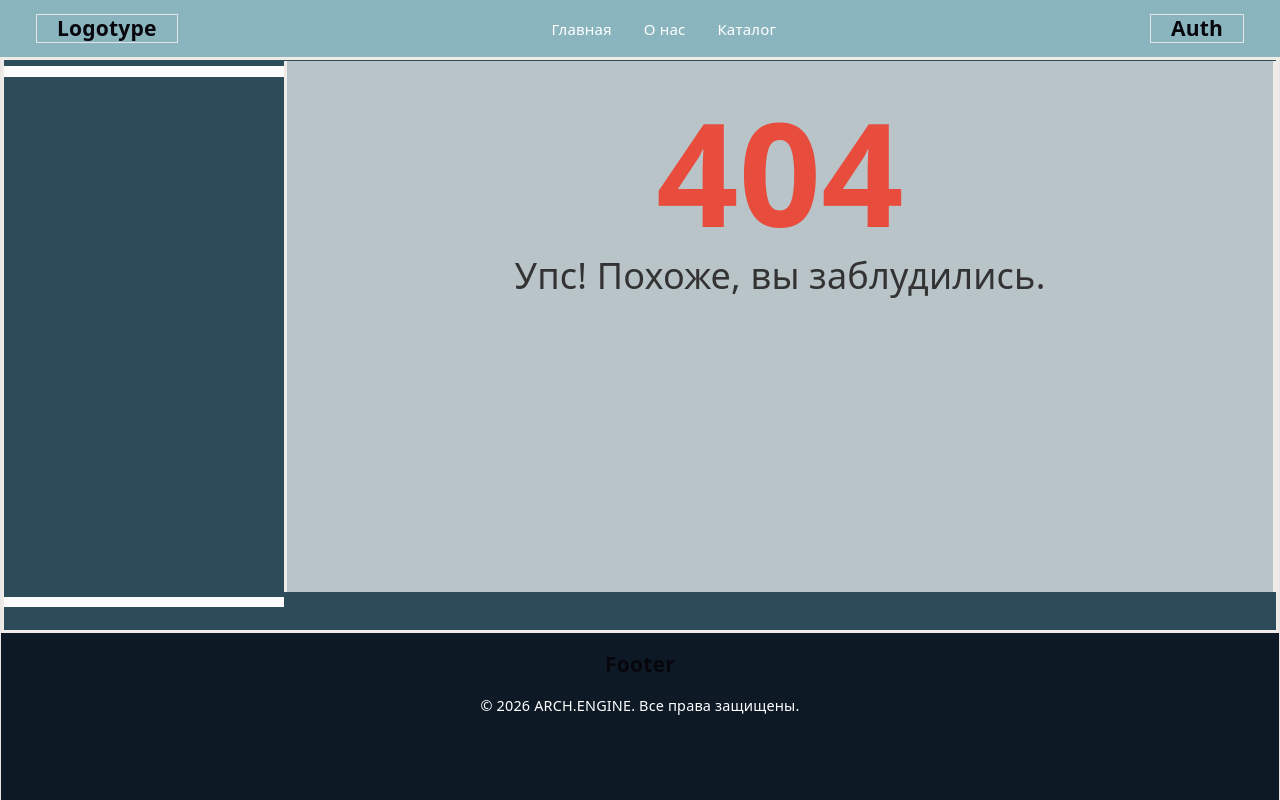
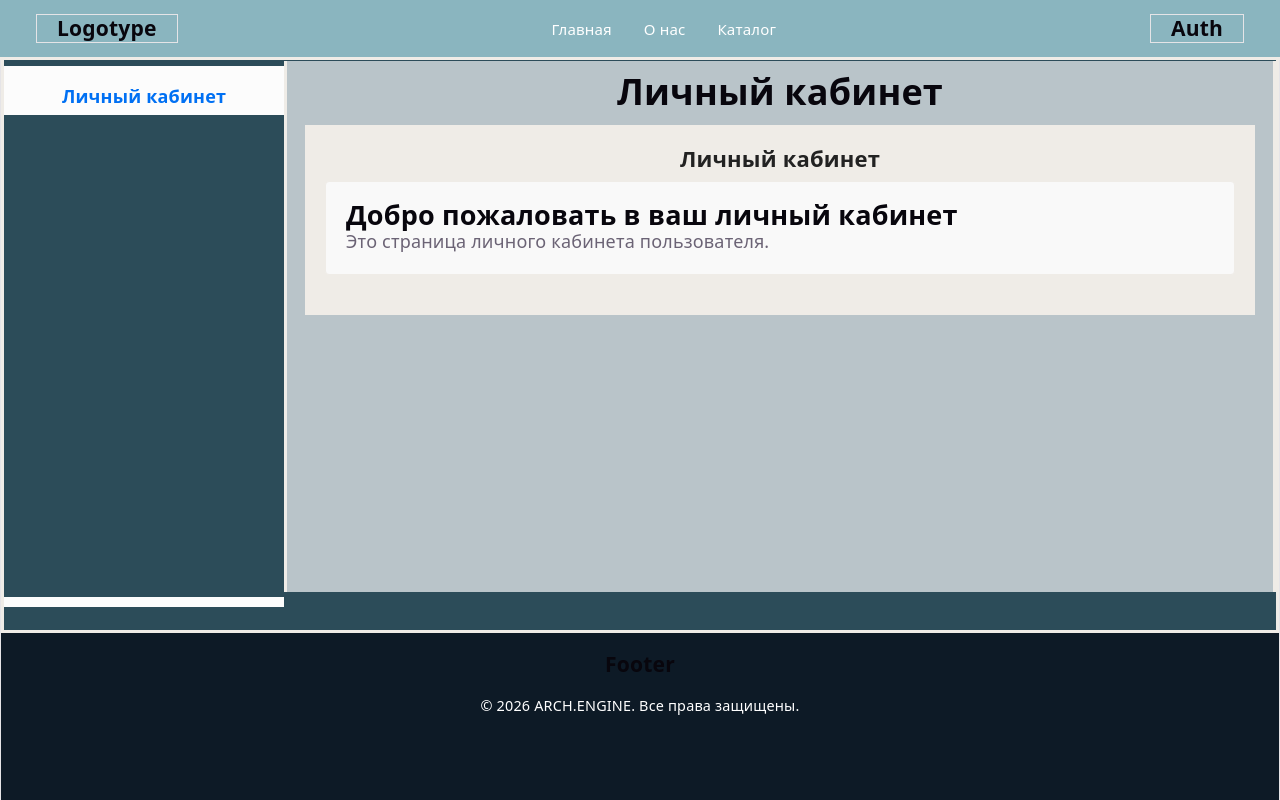
Before and after one commit to TkachAn/site_shablon, a React (Vite) app: page /cabinet in a window 1280 px wide. Before the commit this address had no page. Built offline with nearby package versions, Linux system fonts and the light colour scheme.

Commit message:
edit214829072026

```diff
--- a/src/routersConfig.jsx
+++ b/src/routersConfig.jsx
@@ -1,15 +1,14 @@
 //routersConfig.jsx
 
 import { About } from "./pages/about/about.jsx";
-//import { Contacts } from "./pages/contact/contacts.jsx";
 import { Home } from "./pages/home/homePage.jsx";
-import { NotFound } from "./pages/notfound/notF.jsx";
+import { NotFound } from "./pages/notfound/notFound.jsx";
 import { Catalog } from "./pages/catalog/catalog.jsx";
+import { Cabinet } from "./pages/cabinet/Cabinet.jsx";
 
 //import { ErrorsPage } from "./pages/errors.jsx";
 //import { RegPage } from "./pages/registration.jsx";
 //import { AuthPage } from "./pages/authorization.jsx";
-//import { Cabinet } from "./pages/cabinet.jsx";
 //import { InputsPage } from "./pages/inputs/inputsPage.jsx";
 //import { StructPage } from "./pages/struct/strPage.jsx";
 //import { FormsPage } from "./pages/forms/FormsPage.jsx";
@@ -33,6 +32,12 @@ export const routes = [
     element: <Catalog />,
     title: "Каталог",
     showInMenu: true,
+  },
+  {
+    path: "/cabinet",
+    element: <Cabinet />,
+    title: "Личный кабинет",
+    showInMenu: false,
   },
   {
     path: "*",
```
